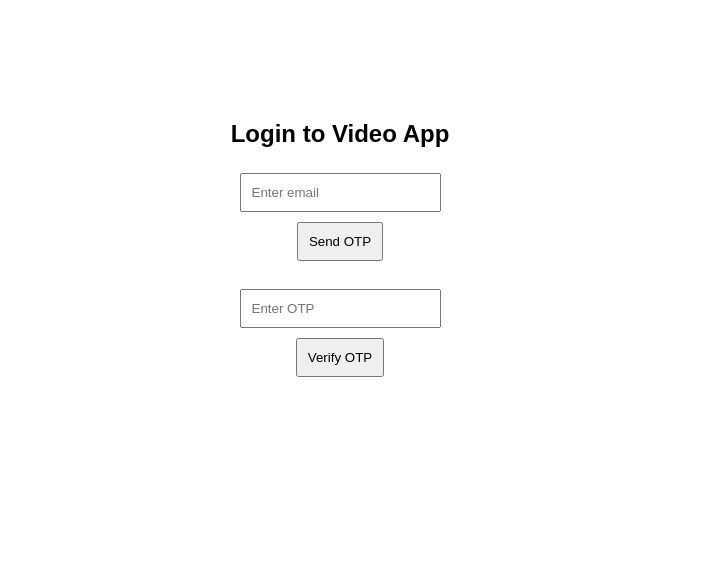
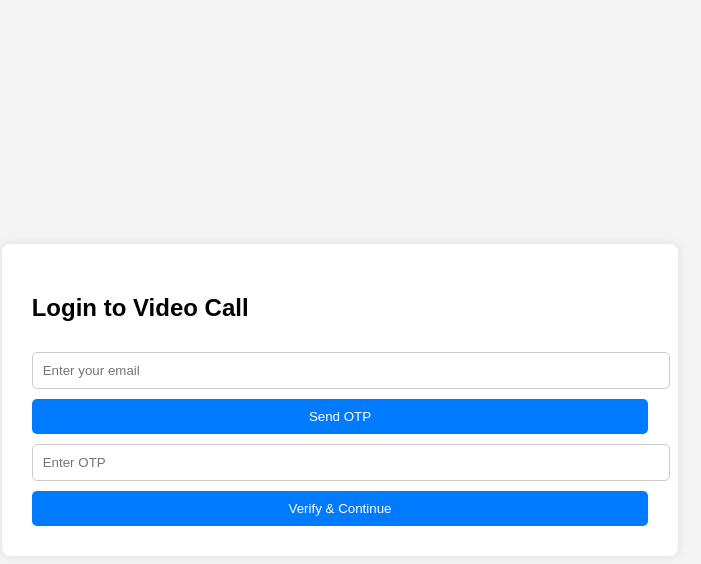
Before and after one commit to haris0007/VideoCall, a website: page public/index.html in a window 1280 px wide. Shown: the whole page, without its empty margins (300-1001 px from the left). Drawn offline with Linux system fonts and the light colour scheme.

Commit message:
Initial commit

```diff
--- a/package.json
+++ b/package.json
@@ -12,6 +12,7 @@
   "type": "commonjs",
   "description": "",
   "dependencies": {
+    "body-parser": "^2.2.0",
     "dotenv": "^17.2.0",
     "express": "^4.21.2",
     "mongoose": "^8.9.6",
--- a/public/index.html
+++ b/public/index.html
@@ -1,20 +1,53 @@
 <!DOCTYPE html>
 <html lang="en">
 <head>
-  <meta charset="UTF-8">
-  <title>Video Login</title>
+  <meta charset="UTF-8" />
+  <meta name="viewport" content="width=device-width, initial-scale=1.0"/>
+  <title>Video Call Login</title>
   <style>
-    body { font-family: sans-serif; display: flex; flex-direction: column; align-items: center; margin-top: 100px; }
-    input, button { padding: 10px; margin: 5px; }
+    body {
+      font-family: sans-serif;
+      background: #f4f4f4;
+      display: flex;
+      align-items: center;
+      justify-content: center;
+      height: 100vh;
+      margin: 0;
+    }
+
+    .container {
+      background: white;
+      padding: 30px;
+      border-radius: 8px;
+      box-shadow: 0 0 10px rgba(0,0,0,0.1);
+    }
+
+    input {
+      padding: 10px;
+      margin: 10px 0;
+      width: 100%;
+      border-radius: 5px;
+      border: 1px solid #ccc;
+    }
+
+    button {
+      width: 100%;
+      padding: 10px;
+      background: #007bff;
+      color: white;
+      border: none;
+      border-radius: 5px;
+    }
   </style>
 </head>
 <body>
-  <h2>Login to Video App</h2>
-  <input type="email" id="email" placeholder="Enter email" />
-  <button onclick="sendOtp()">Send OTP</button>
-  <br />
-  <input type="text" id="otp" placeholder="Enter OTP" />
-  <button onclick="verifyOtp()">Verify OTP</button>
+  <div class="container">
+    <h2>Login to Video Call</h2>
+    <input type="email" id="email" placeholder="Enter your email" />
+    <button onclick="sendOtp()">Send OTP</button>
+    <input type="text" id="otp" placeholder="Enter OTP" />
+    <button onclick="verifyOtp()">Verify & Continue</button>
+  </div>
 
   <script>
     function sendOtp() {
@@ -23,24 +56,25 @@
         method: "POST",
         headers: { "Content-Type": "application/json" },
         body: JSON.stringify({ email })
-      }).then(res => res.json()).then(data => alert(data.message));
+      }).then(res => res.json()).then(data => {
+        alert(data.message);
+      });
     }
 
     function verifyOtp() {
       const email = document.getElementById("email").value;
       const otp = document.getElementById("otp").value;
+
       fetch("/verify-otp", {
         method: "POST",
         headers: { "Content-Type": "application/json" },
         body: JSON.stringify({ email, otp })
-      })
-      .then(res => res.json())
-      .then(data => {
+      }).then(res => res.json()).then(data => {
         if (data.success) {
           localStorage.setItem("email", email);
           window.location.href = "video.html";
         } else {
-          alert(data.message || "Verification failed");
+          alert(data.message || "Invalid OTP");
         }
       });
     }
```
Also changed, not shown: public/video.html (line endings or trailing spaces), 1 other file.
